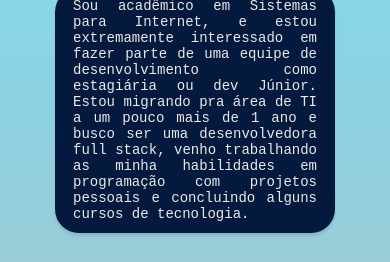
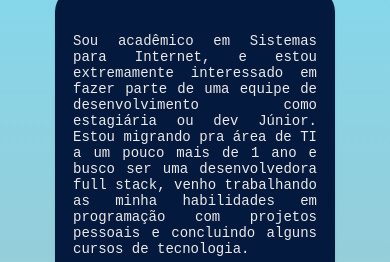
Before and after one commit to guuhferiani/responsivo, a plain HTML site: page index.html in a window 390 px wide. Shown: the part 286-548 px from the top of the page. Drawn offline with Linux system fonts and the light colour scheme; a web font is replaced by a local one.

Commit message:
Add files via upload

```diff
--- a/css/main.css
+++ b/css/main.css
@@ -217,6 +217,7 @@ h1{
     }
     .text{
         width: 290px;
+        height: 270px;
     }
     .item{
         width: 350px;
@@ -244,7 +245,7 @@ h1{
     .text{
         padding: 1.4rem 1.1rem;
         width: 244px;
-        height: 200px;
+        height: 270px;
         margin-top: 30px;
     }
     .text p{
```
